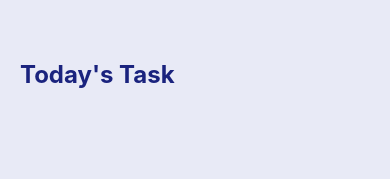
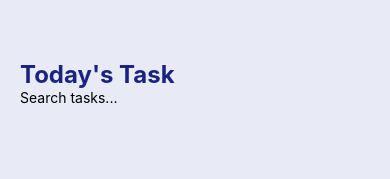
Before and after one commit to Rouki1210/TODOLIST, a React Native app: screen / in a window 390 px wide. Shown: the top 179 px of the page. Built offline with nearby package versions, Linux system fonts and the light colour scheme.

Commit message:
thêm thanh tìm kiếm

```diff
--- a/App.js
+++ b/App.js
@@ -7,6 +7,8 @@ export default function App() {
   const [taskItems, setTaskItems] = useState([]);
   const [isEditing, setIsEditing] = useState(false);
   const [editingIndex, setEditingIndex] = useState(null);
+
+  const [searchText, setSearchText] = useState('');
 
   const handleAddTask = () => {
      Keyboard.dismiss();
@@ -50,6 +52,10 @@ export default function App() {
   setTask('');
   };
 
+  const filteredTasks = taskItems.filter(item =>
+    item.toLowerCase().includes(searchText.toLowerCase())
+  );
+
   return (
     <View style={styles.container}>
       <ScrollView
@@ -60,8 +66,18 @@ export default function App() {
       <View style={styles.textWrapper}>
         <Text style={styles.sectionTitle}>Today's Task</Text>
 
+        <View style={styles.searchContainer}>
+            <TextInput
+              style={styles.searchInput}
+              placeholder='Search tasks...'
+              value={searchText}
+              onChangeText={text => setSearchText(text)}
+            />
+          </View>
+
         <View style={styles.items}>
-          {taskItems.map((item, index) => {
+            {filteredTasks.map((item, index) => {
+              const originalIndex = taskItems.indexOf(item);
             return (
               <TouchableOpacity key={index} onPress={() => completeTask(index)}>
                 <Task text={item} onEdit={() => {
@@ -108,6 +124,9 @@ const styles = StyleSheet.create({
     fontWeight: 'bold',
     color: '#1A237E',
   },
+  searchContainer: {
+    marginBottom: 10,
+  },
   items: {
     paddingTop: 30,
   },
```
